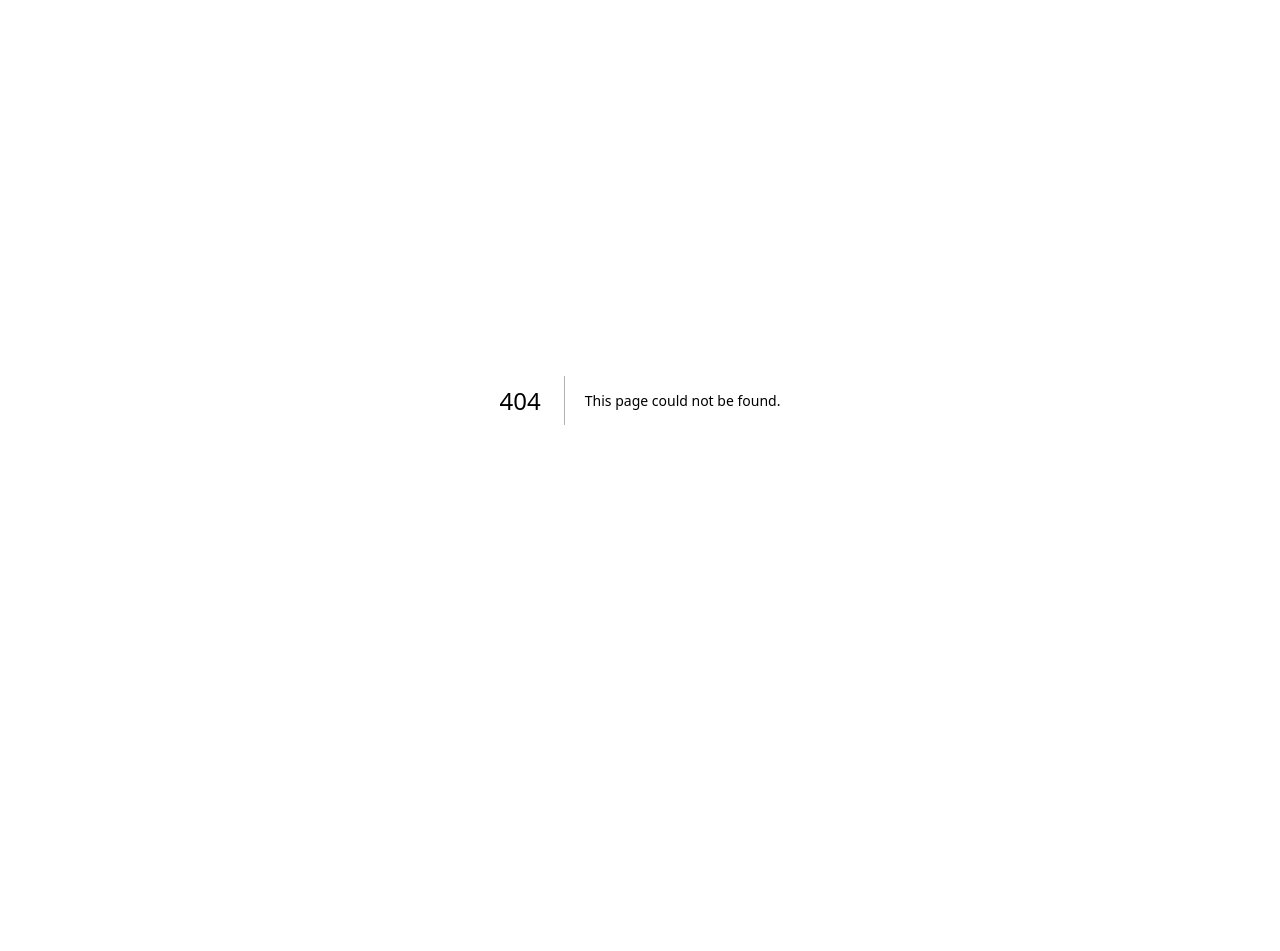
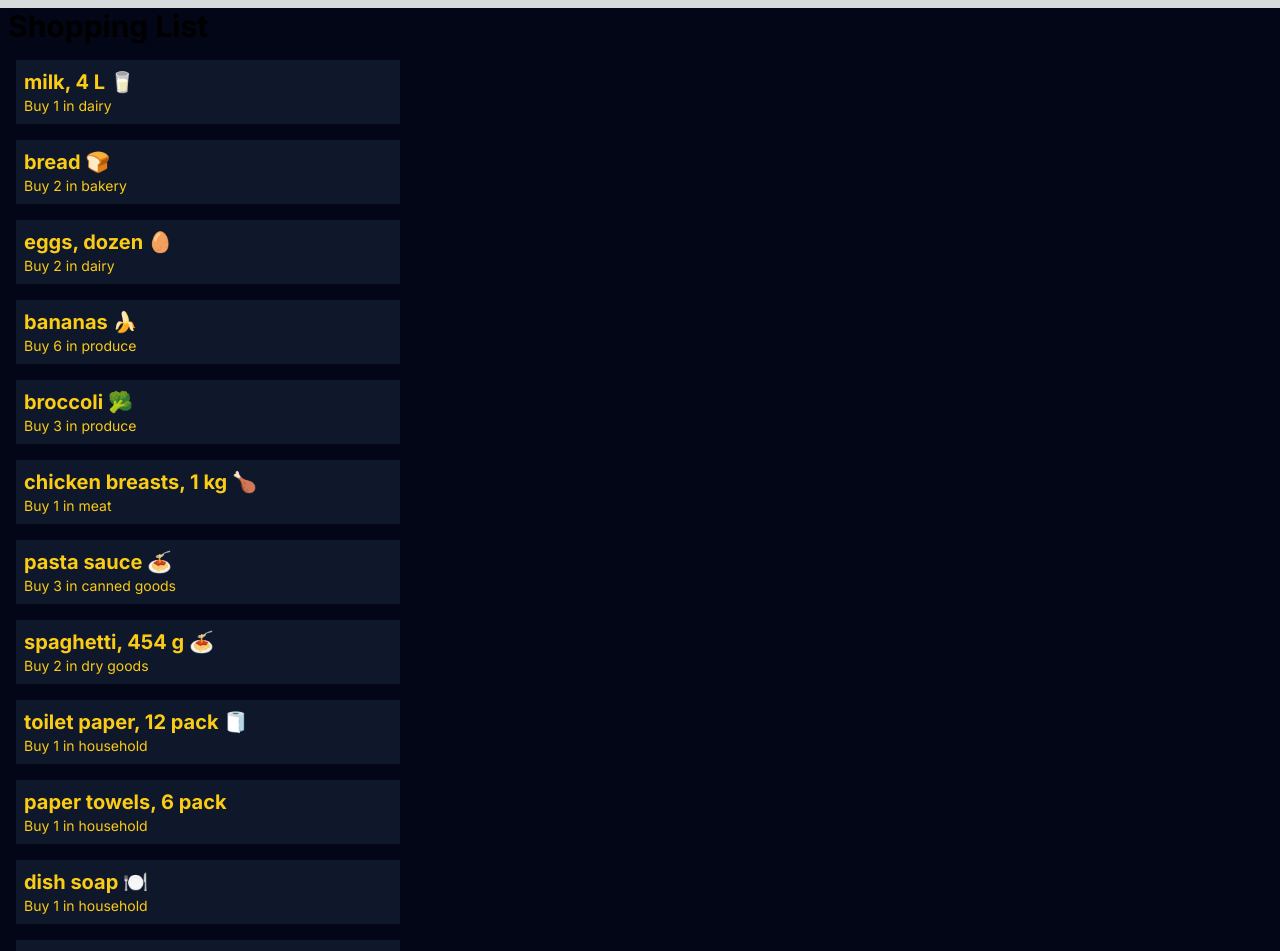
Before and after one commit to sunggeorge/cprg306-assignments, a Next.js app: page /week-3 in a window 1280 px wide. Before the commit this address had no page. Shown: the top 951 px of the page. Before the commit the page ends 800 px from the top, so only its background shows below. Built offline with nearby package versions, Linux system fonts and the light colour scheme.

Commit message:
week 3 assignment

```diff
--- a/app/globals.css
+++ b/app/globals.css
@@ -30,4 +30,9 @@
   .text-balance {
     text-wrap: balance;
   }
+
 }
+
+.weekLinkClass {
+  @apply underline hover:text-cyan-300;
+}
--- a/app/layout.js
+++ b/app/layout.js
@@ -4,7 +4,7 @@
 const inter = Inter({ subsets: ["latin"] });
 
 export const metadata = {
-  title: "Create Next App",
+  title: "CPRG 306 Web Development 2 Assignments",
   description: "Generated by create next app",
 };
 
--- a/app/page.js
+++ b/app/page.js
@@ -6,7 +6,8 @@
       <main>
 
           <h1 class="text-4xl font-bold mb-5">CPRG 306: Web Development 2 - Assignments</h1>
-        <h2><Link className="underline text-white-600 hover:text-cyan-300" href="./week-2/">Week 2 Assignment</Link></h2>
+        <h2><Link className="weekLinkClass" href="./week-2/">Week 2 Assignment</Link></h2>
+        <h2><Link className="weekLinkClass" href="./week-3/">Week 3 Assignment</Link></h2>
       </main>
     );
   }
--- /dev/null
+++ b/app/week-3/item-list.js
@@ -0,0 +1,140 @@
+import Item from "./item.js";
+
+const item1 = {
+  name: "milk, 4 L 🥛",
+  quantity: 1,
+  category: "dairy",
+};
+
+const item2 = {
+  name: "bread 🍞",
+  quantity: 2,
+  category: "bakery",
+};
+
+const item3 = {
+  name: "eggs, dozen 🥚",
+  quantity: 2,
+  category: "dairy",
+};
+
+const item4 = {
+  name: "bananas 🍌",
+  quantity: 6,
+  category: "produce",
+};
+
+const item5 = {
+  name: "broccoli 🥦",
+  quantity: 3,
+  category: "produce",
+};
+
+const item6 = {
+  name: "chicken breasts, 1 kg 🍗",
+  quantity: 1,
+  category: "meat",
+};
+
+const item7 = {
+  name: "pasta sauce 🍝",
+  quantity: 3,
+  category: "canned goods",
+};
+
+const item8 = {
+  name: "spaghetti, 454 g 🍝",
+  quantity: 2,
+  category: "dry goods",
+};
+
+const item9 = {
+  name: "toilet paper, 12 pack 🧻",
+  quantity: 1,
+  category: "household",
+};
+
+const item10 = {
+  name: "paper towels, 6 pack",
+  quantity: 1,
+  category: "household",
+};
+
+const item11 = {
+  name: "dish soap 🍽️",
+  quantity: 1,
+  category: "household",
+};
+
+const item12 = {
+  name: "hand soap 🧼",
+  quantity: 4,
+  category: "household",
+};
+
+export default function ItemList() {
+  return (
+    <ul>
+      <Item
+        name={item1.name}
+        quantity={item1.quantity}
+        category={item1.category}
+      />
+      <Item
+        name={item2.name}
+        quantity={item2.quantity}
+        category={item2.category}
+      />
+      <Item
+        name={item3.name}
+        quantity={item3.quantity}
+        category={item3.category}
+      />
+      <Item
+        name={item4.name}
+        quantity={item4.quantity}
+        category={item4.category}
+      />
+      <Item
+        name={item5.name}
+        quantity={item5.quantity}
+        category={item5.category}
+      />
+      <Item
+        name={item6.name}
+        quantity={item6.quantity}
+        category={item6.category}
+      />
+      <Item
+        name={item7.name}
+        quantity={item7.quantity}
+        category={item7.category}
+      />
+      <Item
+        name={item8.name}
+        quantity={item8.quantity}
+        category={item8.category}
+      />
+      <Item
+        name={item9.name}
+        quantity={item9.quantity}
+        category={item9.category}
+      />
+      <Item
+        name={item10.name}
+        quantity={item10.quantity}
+        category={item10.category}
+      />
+      <Item
+        name={item11.name}
+        quantity={item11.quantity}
+        category={item11.category}
+      ></Item>
+      <Item
+        name={item12.name}
+        quantity={item12.quantity}
+        category={item12.category}
+      />
+    </ul>
+  );
+}
--- /dev/null
+++ b/app/week-3/item.js
@@ -0,0 +1,10 @@
+import Link from "next/link";
+
+export default function Item({name, quantity, category}){
+    return(
+        <li className="p-2 m-4 bg-slate-900 text-yellow-400 max-w-sm">
+            <p className="text-xl font-bold">{name}</p>
+            <p className="text-sm">Buy {quantity} in {category}</p>
+        </li>
+    );
+}
--- /dev/null
+++ b/app/week-3/page.js
@@ -0,0 +1,12 @@
+import ItemList from "./item-list.js";
+
+export default function Page() {
+  return (
+    <main className="bg-black">
+        <div className="bg-slate-950">
+            <h1 className="font-bold text-3xl m-2">Shopping List</h1>
+            <ItemList />
+        </div>
+    </main>
+  );
+}
```
